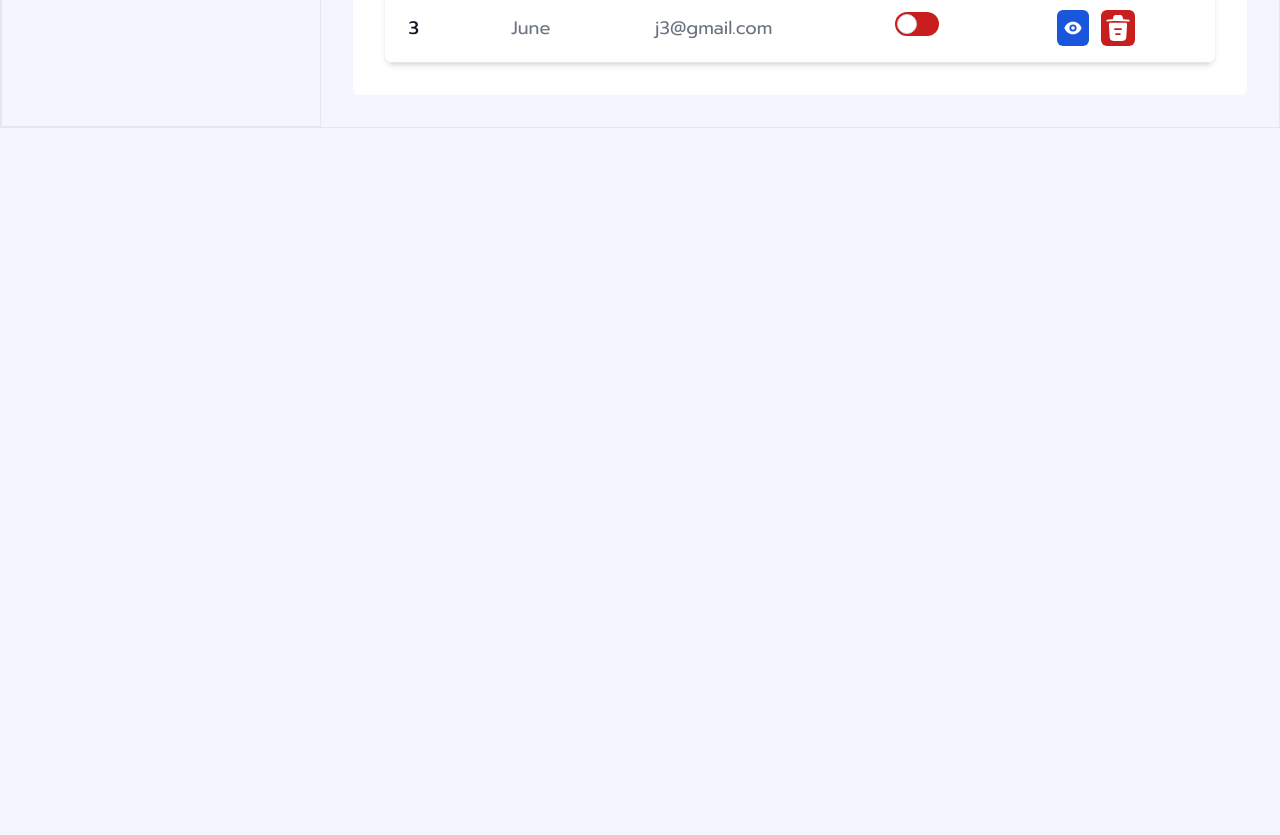
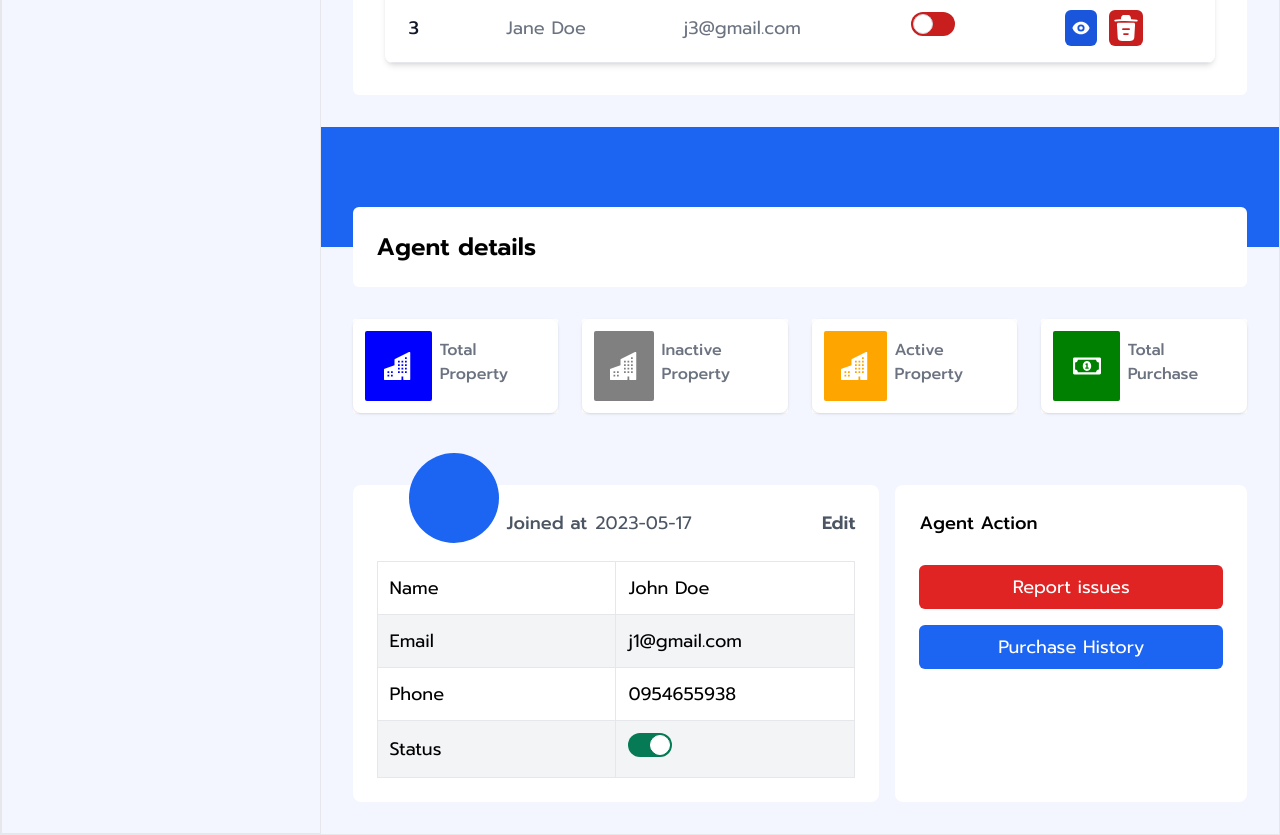
Before and after one commit to Chamnanwit/cc14-elysian-front, a React (Vite) app: page /admin in a window 1280 px wide. Shown: the part 4320-5155 px from the top of the page. Before the commit the page ends 4448 px from the top, so only its background shows below. Built offline with nearby package versions, Linux system fonts and the light colour scheme.

Commit message:
feat: admin

```diff
--- a/src/features/adminInformation/AdminContainer.jsx
+++ b/src/features/adminInformation/AdminContainer.jsx
@@ -4,7 +4,6 @@ import InputForm from "../../components/InputForm";
 import AdminItem from "./AdminItem";
 
 export default function AdminContainer({data}) {
-
   return (
     <>
       <HeaderAdmin topic="Admin List" />
--- a/src/features/agencyInformation/components/AgencyContainer.jsx
+++ b/src/features/agencyInformation/components/AgencyContainer.jsx
@@ -2,6 +2,7 @@ import React from "react";
 import HeaderAdmin from "../../../components/HeaderAdmin";
 import AgentItem from "./AgentItem";
 import InputForm from "../../../components/InputForm";
+import AgencyProfile from "./AgencyProfile";
 
 export default function AgencyContainer({data}) {
 
@@ -36,7 +37,9 @@ export default function AgencyContainer({data}) {
             </thead>
             <tbody>
               {data.map((el) => (
-                <AgentItem key={el.id} el={el} />
+                <>
+                  <AgentItem key={el.id} el={el} />
+                </>
               ))}
             </tbody>
           </table>
--- a/src/features/agencyInformation/components/AgencyProfile.jsx
+++ b/src/features/agencyInformation/components/AgencyProfile.jsx
@@ -1,13 +1,63 @@
 import React from "react";
 import HeaderAdmin from "../../../components/HeaderAdmin";
-import AgentItem from "./AgentItem";
-import InputForm from "../../../components/InputForm";
+import DashboardItem from "../../dashboard/components/DashboardItem";
+import { FaRegMoneyBillAlt } from 'react-icons/fa';
+import { BsFillBuildingsFill } from 'react-icons/bs';
 
-export default function AgencyContainer({data}) {
-
+export default function AgencyProfile() {
+  const el = {id: 1, firstName: "John", lastName: "Doe", email: "j1@gmail.com", phone:"0954655938", createdAt: "2023-05-17",status: 1}
   return (
     <>
       <HeaderAdmin topic="Agent details" />
+      <div className='flex flex-col gap-6 m-8 mt-0'>
+            <div className=" grid grid-cols-4 gap-6 text-base">
+                <DashboardItem bgColor="blue" title="Total Property"><BsFillBuildingsFill fill='#ffffff' size={28}/></DashboardItem>
+                <DashboardItem bgColor="gray" title="Inactive Property"><BsFillBuildingsFill fill='#ffffff' size={28}/></DashboardItem>
+                <DashboardItem bgColor="orange" title="Active Property"><BsFillBuildingsFill fill='#ffffff' size={28}/></DashboardItem>
+                <DashboardItem bgColor="green" title="Total Purchase"><FaRegMoneyBillAlt fill='#ffffff' size={28}/></DashboardItem>
+            </div>
+            <div className="flex gap-4">
+                <div className="w-3/5 bg-white rounded-lg p-6 relative mt-12">
+                    <div className="absolute bg-blue-600 rounded-full w-[90px] h-[90px] -mt-14 ml-8"></div>
+                    <div className="flex justify-between text-lg gap-3">
+                        <div></div>
+                        <div className="flex gap-2">
+                            <div className="text-gray-600 font-medium">Joined at</div>
+                            <div className="text-gray-600">{el.createdAt}</div>
+                        </div>
+                        <div className="text-gray-600 font-semibold text-md hover:underline cursor-pointer ">Edit</div>
+                    </div>
+                    <table className="border w-full border-collapse mt-6">
+                        <tr>
+                            <td className="w-1/2 px-3 py-2 border-b border-r">Name</td>
+                            <td className="w-1/2 p-3 border-b">{el.firstName} {el.lastName}</td>
+                        </tr>
+                        <tr className="bg-gray-100">
+                            <td className="w-1/2 px-3 py-2 border-b border-r">Email</td>
+                            <td className="w-1/2 p-3 border-b">{el.email}</td>
+                        </tr>
+                        <tr>
+                            <td className="w-1/2 px-3 py-2 border-b border-r">Phone</td>
+                            <td className="w-1/2 p-3 border-b"> {el.phone}</td>
+                        </tr>
+                        <tr className="bg-gray-100">
+                            <td className="w-1/2 px-3 py-2 border-b border-r">Status</td>
+                            <td className="w-1/2 p-3 border-b">
+                                <label class="relative inline-flex items-center cursor-pointer">
+                                    {(el.status)? <input type="checkbox" value="" className="sr-only peer" checked/> : <input type="checkbox" value="" className="sr-only peer-disabled"/>  }
+                                    <div className="w-11 h-6 bg-red-700 peer-focus:outline-none peer-focus:ring-4 peer-focus:ring-blue-300 dark:peer-focus:ring-blue-800 rounded-full peer dark:bg-gray-700 peer-checked:after:translate-x-full peer-checked:after:border-white after:content-[''] after:absolute after:top-[2px] after:left-[2px] after:bg-white after:border-gray-300 after:border after:rounded-full after:h-5 after:w-5 after:transition-all dark:border-gray-600 peer-checked:bg-green-600"></div>
+                                </label>
+                            </td>
+                        </tr>
+                    </table>
+                </div>
+                <div className="w-2/5 flex flex-col gap-4 sha bg-white rounded-lg p-6 mt-12">
+                    <div className="font-medium mb-3">Agent Action</div>
+                    <div className='py-2 px-6 bg-red-600 rounded-md text-white flex justify-center'>Report issues</div>
+                    <div className='py-2 px-6 bg-blue-600 rounded-md text-white flex justify-center'>Purchase History</div>
+                </div>
+            </div>
+      </div>
     </>
   )
 }
--- /dev/null
+++ b/src/features/agencyInformation/components/AgencyProfileForm.jsx
@@ -0,0 +1,7 @@
+import React from 'react'
+
+export default function AgencyProfileForm() {
+  return (
+    <div>AgencyProfileForm</div>
+  )
+}
--- a/src/features/agencyInformation/components/AgentItem.jsx
+++ b/src/features/agencyInformation/components/AgentItem.jsx
@@ -1,10 +1,9 @@
 import React, { useState } from "react";
 import { TrashIcon } from "../../../icons";
-import Modal from "../../../components/Modal";
 import { HiEye } from "react-icons/hi"
 
 export default function AgentItem({ el }) {
-  const [isViewMode, setIsViewMode] = useState(false);
+  // const [isViewMode, setIsViewMode] = useState(false);
   const [status, setStatus] = useState(el.status)
   console.log(status)
   return (
@@ -16,7 +15,7 @@ export default function AgentItem({ el }) {
                 >
                   {el.id}
                 </th>
-                <td class="px-6 py-4">{el.name}</td>
+                <td class="px-6 py-4">{el.firstName} {el.lastName}</td>
                 <td class="px-6 py-4">{el.email}</td>
                 <td class="px-6 py-4">
                     <label class="relative inline-flex items-center cursor-pointer">
@@ -40,41 +39,9 @@ export default function AgentItem({ el }) {
                     </div>
                 </td>
         </tr>
-        {isViewMode?
-        <Modal title="Agent Detail" width="50" open={isViewMode} onClose={()=> setIsViewMode(false)}>
-            <table className="border w-full border-collapse">
-              <tr>
-                <td className="w-1/2 px-3 py-2 border-b border-r">Image</td>
-                <td className="w-1/2 p-3 border-b">{el.agent}</td>
-              </tr>
-              <tr>
-                <td className="w-1/2 px-3 py-2 border-b border-r">Name</td>
-                <td className="w-1/2 p-3 border-b">{el.planName}</td>
-              </tr>
-              <tr>
-                <td className="w-1/2 px-3 py-2 border-b border-r">Email</td>
-                <td className="w-1/2 p-3 border-b">{el.planName}</td>
-              </tr>
-              <tr>
-                <td className="w-1/2 px-3 py-2 border-b border-r">Phone</td>
-                <td className="w-1/2 p-3 border-b"> {el.price}</td>
-              </tr>
-              <tr>
-                <td className="w-1/2 px-3 py-2 border-b border-r">Address</td>
-                <td className="w-1/2 p-3 border-b"> {el.expiration}</td>
-              </tr>
-              <tr>
-                <td className="w-1/2 px-3 py-2 border-b border-r">Status</td>
-                <td className="w-1/2 p-3 border-b">
-                    <label class="relative inline-flex items-center cursor-pointer">
-                        {(status)? <input type="checkbox" value="" className="sr-only peer" checked/> : <input type="checkbox" value="" className="sr-only peer-disabled"/>  }
-                        <div className="w-11 h-6 bg-red-700 peer-focus:outline-none peer-focus:ring-4 peer-focus:ring-blue-300 dark:peer-focus:ring-blue-800 rounded-full peer dark:bg-gray-700 peer-checked:after:translate-x-full peer-checked:after:border-white after:content-[''] after:absolute after:top-[2px] after:left-[2px] after:bg-white after:border-gray-300 after:border after:rounded-full after:h-5 after:w-5 after:transition-all dark:border-gray-600 peer-checked:bg-green-600"></div>
-                    </label>
-                </td>
-              </tr>
-            </table>
-            </Modal>
-      : <></>}
+        {/* {isViewMode?
+        <AgencyProfile el={el} />
+      : <></>} */}
       </>
   );
 }
--- a/src/pages/AdminPage.jsx
+++ b/src/pages/AdminPage.jsx
@@ -5,12 +5,13 @@ import AgencyContainer from '../features/agencyInformation/components/AgencyCont
 import DashboardContainer from '../features/dashboard/components/DashboardContainer'
 import PaymentContainer from '../features/agencyPayment/components/PaymentContainer'
 import AdminContainer from '../features/adminInformation/AdminContainer'
+import AgencyProfile from '../features/agencyInformation/components/AgencyProfile'
 
 export default function AdminPage() {
   const dataAgent = [
-    {id: 1, name: "John", email: "j1@gmail.com", status: 1},
-    {id: 2, name: "Jane", email: "j2@gmail.com", status: 1},
-    {id: 3, name: "June", email: "j3@gmail.com", status: 0},
+    {id: 1, firstName: "John", lastName: "Doe", email: "j1@gmail.com", status: 1},
+    {id: 2, firstName: "June", lastName: "Doe", email: "j2@gmail.com", status: 1},
+    {id: 3, firstName: "Jane", lastName: "Doe", email: "j3@gmail.com", status: 0},
   ]
 
   const dataAdmin = [
@@ -31,6 +32,7 @@ export default function AdminPage() {
         <PaymentContainer />
         <AdminContainer data={dataAdmin} />
         <AgencyContainer data={dataAgent}/>
+        <AgencyProfile />
       </div>
     </div>)
 }
```
